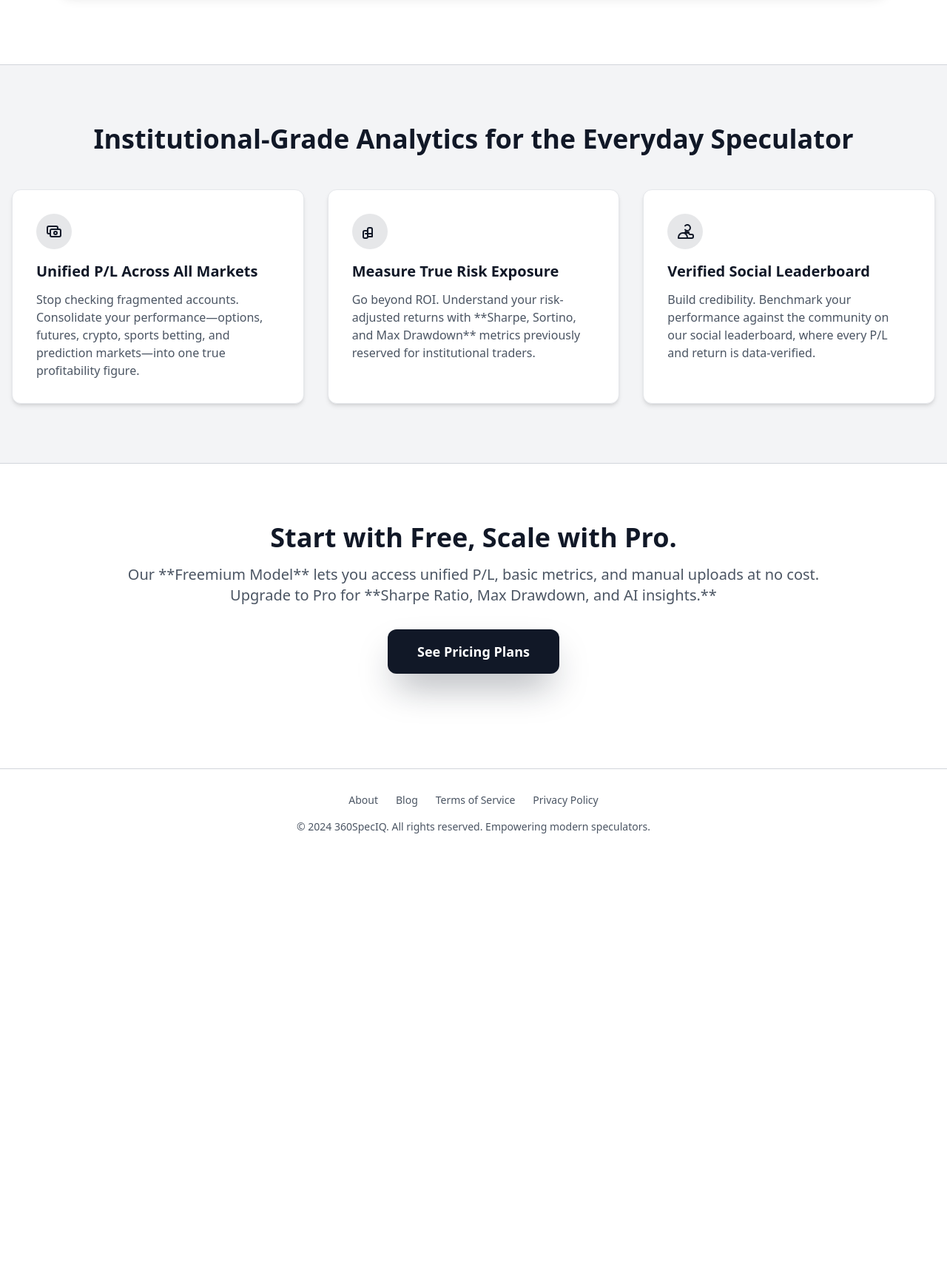
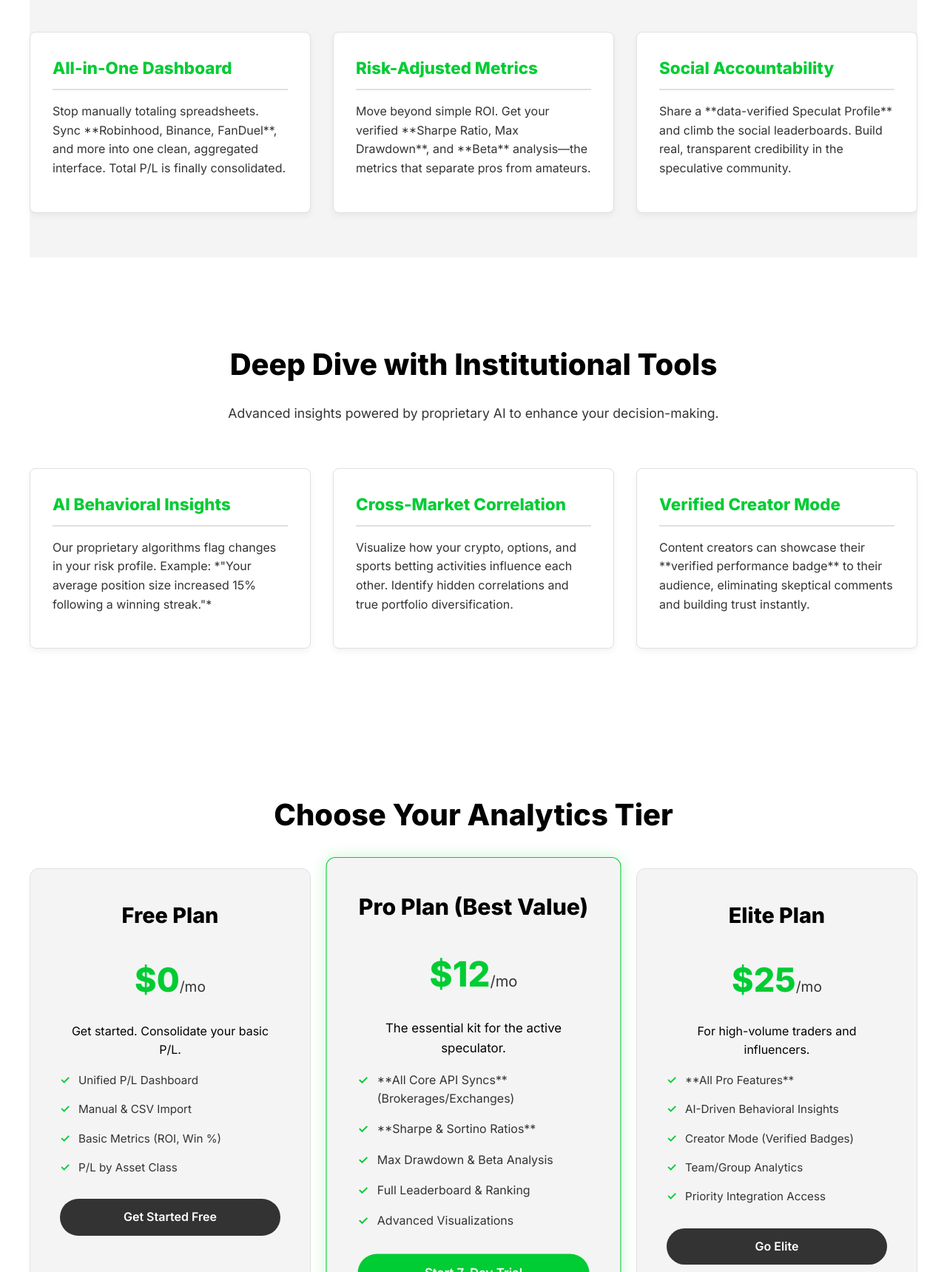
Before and after one commit to 360SpecIQ/WebLandingPage, a plain HTML site: page index.html in a window 1280 px wide. Shown: the part 1080-2800 px from the top of the page at 74% size. Before the commit the page ends 2240 px from the top, so only its background shows below. Drawn offline with nearby package versions, Linux system fonts and the light colour scheme.

Commit message:
Update index.html

```diff
--- a/index.html
+++ b/index.html
@@ -3,145 +3,392 @@
 <head>
     <meta charset="UTF-8">
     <meta name="viewport" content="width=device-width, initial-scale=1.0">
-    <title>360SpecIQ - Cross-Market Performance Analytics for Speculators</title>
-    <!-- Load Tailwind CSS -->
-    <script src="https://cdn.tailwindcss.com"></script>
+    <title>Speculat | Unified Performance Analytics for Speculators</title>
+    <meta name="description" content="Speculat is the all-in-one dashboard to measure, visualize, and benchmark your performance across stocks, crypto, forex, and sports betting. Get institutional-grade analytics for your speculative life.">
+    <link href="https://fonts.googleapis.com/css2?family=Inter:wght@400;600;800&display=swap" rel="stylesheet">
+
     <style>
-        /* Custom styles: Primary background is white, main color is gray-900 */
-        .spec-bg {
-            background-color: #ffffff; /* White background */
+        /* --- GLOBAL STYLES (White Primary, Black Secondary) --- */
+        :root {
+            --primary-bg: #FFFFFF; /* White - Primary Background */
+            --secondary-bg: #F4F4F4; /* Light Gray - Secondary Background/Containers */
+            --primary-text: #000000; /* Black - Main Text */
+            --secondary-text: #333333; /* Dark Gray - Secondary Text/Subheadings */
+            --accent: #00CC33; /* A vibrant green (similar to Robinhood's success/growth color) */
+            --border: #E0E0E0; /* Light border lines */
+            --cta-text: #FFFFFF; /* White text on accent buttons */
         }
+
+        body {
+            font-family: 'Inter', sans-serif;
+            background-color: var(--primary-bg);
+            color: var(--primary-text);
+            margin: 0;
+            padding: 0;
+            line-height: 1.6;
+            overflow-x: hidden;
+        }
+
+        .container {
+            max-width: 1200px;
+            margin: 0 auto;
+            padding: 0 20px;
+        }
+
+        a {
+            color: var(--secondary-text);
+            text-decoration: none;
+            transition: color 0.2s;
+        }
+
+        a:hover {
+            color: var(--accent);
+        }
+
+        /* --- HEADER & NAVIGATION --- */
+        header {
+            background: var(--primary-bg);
+            padding: 15px 0;
+            border-bottom: 1px solid var(--border);
+            position: sticky;
+            top: 0;
+            z-index: 1000;
+        }
+
+        header .logo {
+            font-size: 1.8rem;
+            font-weight: 800;
+            color: var(--primary-text);
+        }
+
+        nav a {
+            font-weight: 600;
+            margin-left: 30px;
+        }
+
+        .flex-between {
+            display: flex;
+            justify-content: space-between;
+            align-items: center;
+        }
+
+        /* --- CTA BUTTON STYLE --- */
+        .cta-button {
+            display: inline-block;
+            background-color: var(--accent);
+            color: var(--cta-text);
+            padding: 12px 30px;
+            border-radius: 999px; /* Pill shape for sleek look */
+            font-size: 1rem;
+            font-weight: 600;
+            transition: background-color 0.3s, transform 0.2s;
+            border: none;
+            cursor: pointer;
+        }
+
+        .cta-button:hover {
+            background-color: #00AA22; /* Slightly darker green on hover */
+            transform: translateY(-1px);
+        }
+
+        /* --- HERO SECTION --- */
+        #hero {
+            text-align: center;
+            padding: 100px 0;
+            min-height: 70vh;
+            display: flex;
+            align-items: center;
+            justify-content: center;
+        }
+
+        #hero h1 {
+            font-size: 4rem;
+            font-weight: 800;
+            margin-bottom: 20px;
+            line-height: 1.1;
+        }
+
+        #hero .highlight {
+            color: var(--accent);
+        }
+
+        #hero p {
+            font-size: 1.25rem;
+            color: var(--secondary-text);
+            margin-bottom: 40px;
+            max-width: 800px;
+            margin-left: auto;
+            margin-right: auto;
+        }
+
+        #hero small {
+            color: var(--secondary-text);
+            font-size: 0.9rem;
+            display: block;
+            margin-top: 15px;
+        }
+
+        /* --- FEATURE & PRICING HEADINGS --- */
+        h2 {
+            font-size: 2.5rem;
+            font-weight: 800;
+            margin-bottom: 20px;
+            padding-top: 20px;
+            color: var(--primary-text);
+        }
+
+        .section-subtitle {
+            font-size: 1.1rem;
+            color: var(--secondary-text);
+            margin-bottom: 60px;
+        }
+
+        /* --- FEATURE SECTION --- */
+        #features {
+            padding: 60px 0;
+            background-color: var(--secondary-bg);
+            text-align: center;
+            border-top: 1px solid var(--border);
+        }
+
+        .feature-grid {
+            display: grid;
+            grid-template-columns: repeat(auto-fit, minmax(300px, 1fr));
+            gap: 30px;
+            text-align: left;
+        }
+
+        .feature-card {
+            background: var(--primary-bg);
+            padding: 30px;
+            border-radius: 8px;
+            border: 1px solid var(--border);
+            box-shadow: 0 4px 8px rgba(0, 0, 0, 0.05);
+            transition: box-shadow 0.3s;
+        }
+
+        .feature-card:hover {
+            box-shadow: 0 8px 16px rgba(0, 0, 0, 0.1);
+        }
+
+        .feature-card h3 {
+            color: var(--accent);
+            font-size: 1.4rem;
+            margin-top: 0;
+            border-bottom: 2px solid var(--border);
+            padding-bottom: 10px;
+            margin-bottom: 15px;
+        }
+
+        .feature-card p {
+            color: var(--secondary-text);
+        }
+
+        /* --- PRICING SECTION --- */
+        #pricing {
+            padding: 80px 0;
+            text-align: center;
+        }
+
+        .pricing-grid {
+            display: flex;
+            justify-content: center;
+            gap: 30px;
+            margin-top: 40px;
+        }
+
+        .plan-card {
+            background: var(--secondary-bg);
+            padding: 40px;
+            border-radius: 12px;
+            width: 300px;
+            border: 1px solid var(--border);
+            text-align: center;
+            transition: border-color 0.3s, box-shadow 0.3s;
+        }
+
+        .plan-card.premium {
+            border-color: var(--accent);
+            box-shadow: 0 0 20px rgba(0, 204, 51, 0.2);
+            transform: scale(1.05); /* Highlight the best value */
+        }
+
+        .plan-card h3 {
+            font-size: 1.8rem;
+            margin-top: 0;
+            color: var(--primary-text);
+        }
+
+        .plan-card .price {
+            font-size: 2.8rem;
+            font-weight: 800;
+            margin: 10px 0 20px;
+            color: var(--accent);
+        }
+
+        .plan-card ul {
+            list-style: none;
+            padding: 0;
+            text-align: left;
+            margin-bottom: 30px;
+            color: var(--secondary-text);
+        }
+
+        .plan-card ul li {
+            margin-bottom: 15px;
+            padding-left: 25px;
+            position: relative;
+            font-size: 0.95rem;
+        }
+
+        .plan-card ul li::before {
+            content: '✓';
+            color: var(--accent);
+            font-weight: 800;
+            position: absolute;
+            left: 0;
+        }
+
+        .plan-card .cta-button {
+            width: 100%;
+            padding: 12px 0;
+        }
+
+        .plan-card:not(.premium) .cta-button {
+            background-color: var(--secondary-text);
+        }
+        .plan-card:not(.premium) .cta-button:hover {
+            background-color: var(--primary-text);
+        }
+
+
+        /* --- FOOTER --- */
+        footer {
+            background: var(--secondary-bg);
+            color: var(--secondary-text);
+            text-align: center;
+            padding: 20px 0;
+            border-top: 1px solid var(--border);
+            font-size: 0.85rem;
+        }
+
     </style>
 </head>
-<body class="bg-white text-gray-900 font-sans min-h-screen flex flex-col">
+<body>
 
-    <!-- Header / Navigation Bar -->
-    <header class="p-4 sm:px-8 border-b border-gray-300 sticky top-0 z-10 bg-white/95 backdrop-blur-sm">
-        <div class="max-w-7xl mx-auto flex justify-between items-center">
-            <!-- Logo -->
-            <a href="#" class="flex items-center space-x-2 text-2xl font-extrabold tracking-tight text-gray-900">
-                <svg class="w-6 h-6 text-gray-900" fill="none" stroke="currentColor" viewBox="0 0 24 24" xmlns="http://www.w3.org/2000/svg">
-                    <path stroke-linecap="round" stroke-linejoin="round" stroke-width="2" d="M7 12l3-3 3 3 4-4M8 21l4-4 4 4M3 10h18M5 19h14a2 2 0 002-2V7a2 2 0 00-2-2H5a2 2 0 00-2 2v10a2 2 0 002 2z"></path>
-                </svg>
-                <span>360SpecIQ</span>
-            </a>
-
-            <!-- CTA Button: Black background for high contrast -->
-            <a href="#" class="px-4 py-2 bg-gray-900 text-white font-semibold rounded-lg shadow-lg transition duration-200 text-sm hover:bg-gray-700">
-                Start Free Trial
-            </a>
+    <header>
+        <div class="container flex-between">
+            <div class="logo">Speculat</div>
+            <nav class="flex-between">
+                <a href="#features">Analytics</a>
+                <a href="#social">Social</a>
+                <a href="#pricing">Pricing</a>
+                <a href="#">Log In</a>
+                <a href="#" class="cta-button" style="padding: 8px 20px; margin-left: 20px; font-size: 0.95rem;">Sign Up Free</a>
+            </nav>
         </div>
     </header>
 
-    <!-- Main Content Area -->
-    <main class="flex-grow">
-        <!-- 1. Hero Section -->
-        <section class="py-16 md:py-24 text-center max-w-6xl mx-auto px-4">
-            <h1 class="text-4xl sm:text-6xl md:text-7xl font-extrabold leading-tight mb-6 text-gray-900">
-                Master Your <span class="text-black">Entire Speculative Portfolio</span>.
-            </h1>
-            <p class="text-xl sm:text-2xl text-gray-600 mb-10 max-w-3xl mx-auto">
-                Unify all your profits and risks—from options and crypto to sports betting and prediction markets—in one powerful, data-verified dashboard.
-            </p>
-            <div class="flex flex-col sm:flex-row justify-center space-y-4 sm:space-y-0 sm:space-x-4">
-                <!-- Primary CTA: Black button on white background -->
-                <a href="#" class="px-8 py-4 bg-gray-900 text-white text-lg font-bold rounded-xl shadow-2xl transition duration-300 transform hover:scale-105 hover:bg-gray-700">
-                    Connect Your Accounts
-                </a>
-                <!-- Secondary CTA: Light gray button -->
-                <a href="#" class="px-8 py-4 bg-gray-200 hover:bg-gray-300 text-gray-900 text-lg font-bold rounded-xl transition duration-300 transform hover:scale-105">
-                    View Demo Dashboard
-                </a>
+    <main>
+        <section id="hero" class="container">
+            <div>
+                <h1>Verify Your Edge.<br>The Unified <span class="highlight">Performance</span> Hub.</h1>
+                <p>Speculat connects all your speculative activity—stocks, crypto, forex, and betting—to give you institutional-grade risk metrics and a transparent social scoreboard.</p>
+                <a href="#" class="cta-button">Start Measuring Your P/L Now</a>
+                <small>No credit card required. Free tier includes aggregated P/L tracking.</small>
             </div>
+        </section>
 
-            <!-- Placeholder for App Screenshot/Dashboard -->
-            <div class="mt-16 bg-gray-100 p-6 rounded-2xl shadow-lg border border-gray-300">
-                <p class="text-gray-600 text-lg font-mono">
-                    // 360SpecIQ Dashboard Preview: Unified P/L Visualization
-                </p>
-                <!-- Image placeholder using Tailwind utility classes -->
-                <div class="h-48 sm:h-72 md:h-96 w-full mt-4 bg-gray-300 rounded-lg flex items-center justify-center">
-                    <svg class="w-16 h-16 text-gray-700 opacity-70" fill="currentColor" viewBox="0 0 24 24">
-                        <path d="M4 11h3v10H4zm6-7h3v17h-3zM16 8h3v13h-3z"></path>
-                    </svg>
+        <section id="features" class="container">
+            <h2>Stop Guessing. Start Measuring.</h2>
+            <p class="section-subtitle">Bridging the gap between a fragmented speculative life and verified performance.</p>
+            <div class="feature-grid">
+                <div class="feature-card">
+                    <h3>All-in-One Dashboard</h3>
+                    <p>Stop manually totaling spreadsheets. Sync **Robinhood, Binance, FanDuel**, and more into one clean, aggregated interface. Total P/L is finally consolidated.</p>
+                </div>
+                <div class="feature-card">
+                    <h3>Risk-Adjusted Metrics</h3>
+                    <p>Move beyond simple ROI. Get your verified **Sharpe Ratio, Max Drawdown**, and **Beta** analysis—the metrics that separate pros from amateurs.</p>
+                </div>
+                <div class="feature-card">
+                    <h3>Social Accountability</h3>
+                    <p>Share a **data-verified Speculat Profile** and climb the social leaderboards. Build real, transparent credibility in the speculative community.</p>
                 </div>
             </div>
         </section>
 
-        <!-- 2. Features/Value Proposition Section -->
-        <section class="py-16 md:py-20 bg-gray-100 border-t border-b border-gray-300 px-4">
-            <div class="max-w-7xl mx-auto">
-                <h2 class="text-3xl sm:text-4xl font-extrabold text-center mb-12 text-gray-900">
-                    Institutional-Grade Analytics for the Everyday Speculator
-                </h2>
-                <div class="grid grid-cols-1 md:grid-cols-3 gap-8">
-
-                    <!-- Feature Card 1: Unified P/L -->
-                    <div class="bg-white p-8 rounded-xl shadow-md hover:shadow-xl transition duration-300 border border-gray-200">
-                        <!-- Monochrome icon styling -->
-                        <div class="flex items-center justify-center w-12 h-12 mb-4 rounded-full bg-gray-900/10 text-gray-900">
-                             <svg class="w-6 h-6" fill="none" stroke="currentColor" viewBox="0 0 24 24" xmlns="http://www.w3.org/2000/svg"><path stroke-linecap="round" stroke-linejoin="round" stroke-width="2" d="M17 9V7a2 2 0 00-2-2H5a2 2 0 00-2 2v6a2 2 0 002 2h2m2 4h10a2 2 0 002-2v-6a2 2 0 00-2-2H9a2 2 0 00-2 2v6a2 2 0 002 2zm7-5a2 2 0 11-4 0 2 2 0 014 0z"></path></svg>
-                        </div>
-                        <h3 class="text-xl font-bold text-gray-900 mb-3">Unified P/L Across All Markets</h3>
-                        <p class="text-gray-600">
-                            Stop checking fragmented accounts. Consolidate your performance—options, futures, crypto, sports betting, and prediction markets—into one true profitability figure.
-                        </p>
-                    </div>
-
-                    <!-- Feature Card 2: Risk-Adjusted Metrics -->
-                    <div class="bg-white p-8 rounded-xl shadow-md hover:shadow-xl transition duration-300 border border-gray-200">
-                        <!-- Monochrome icon styling -->
-                        <div class="flex items-center justify-center w-12 h-12 mb-4 rounded-full bg-gray-900/10 text-gray-900">
-                             <svg class="w-6 h-6" fill="none" stroke="currentColor" viewBox="0 0 24 24" xmlns="http://www.w3.org/2000/svg"><path stroke-linecap="round" stroke-linejoin="round" stroke-width="2" d="M9 19v-6a2 2 0 00-2-2H5a2 2 0 00-2 2v6a2 2 0 002 2h2a2 2 0 002-2zm0 0V9a2 2 0 012-2h2a2 2 0 012 2v10m-6 0h6m-9-4h9"></path></svg>
-                        </div>
-                        <h3 class="text-xl font-bold text-gray-900 mb-3">Measure True Risk Exposure</h3>
-                        <p class="text-gray-600">
-                            Go beyond ROI. Understand your risk-adjusted returns with **Sharpe, Sortino, and Max Drawdown** metrics previously reserved for institutional traders.
-                        </p>
-                    </div>
-
-                    <!-- Feature Card 3: Social Accountability -->
-                    <div class="bg-white p-8 rounded-xl shadow-md hover:shadow-xl transition duration-300 border border-gray-200">
-                        <!-- Monochrome icon styling -->
-                        <div class="flex items-center justify-center w-12 h-12 mb-4 rounded-full bg-gray-900/10 text-gray-900">
-                             <svg class="w-6 h-6" fill="none" stroke="currentColor" viewBox="0 0 24 24" xmlns="http://www.w3.org/2000/svg"><path stroke-linecap="round" stroke-linejoin="round" stroke-width="2" d="M12 4.354a4 4 0 110 5.292M15 21H3v-1a6 6 0 0112 0v1zm0 0h6a2 2 0 002-2v-1a2 2 0 00-2-2h-2.586l-1.414-1.414A2 2 0 0012 14h-2m4 0h2m-4 0h2m-4 0h2"></path></svg>
-                        </div>
-                        <h3 class="text-xl font-bold text-gray-900 mb-3">Verified Social Leaderboard</h3>
-                        <p class="text-gray-600">
-                            Build credibility. Benchmark your performance against the community on our social leaderboard, where every P/L and return is data-verified.
-                        </p>
-                    </div>
-
+        <section id="social" class="container" style="padding: 60px 0;">
+            <h2 style="text-align: center;">Deep Dive with Institutional Tools</h2>
+            <p class="section-subtitle" style="text-align: center;">Advanced insights powered by proprietary AI to enhance your decision-making.</p>
+            <div class="feature-grid">
+                <div class="feature-card">
+                    <h3>AI Behavioral Insights</h3>
+                    <p>Our proprietary algorithms flag changes in your risk profile. Example: *"Your average position size increased 15% following a winning streak."*</p>
+                </div>
+                <div class="feature-card">
+                    <h3>Cross-Market Correlation</h3>
+                    <p>Visualize how your crypto, options, and sports betting activities influence each other. Identify hidden correlations and true portfolio diversification.</p>
+                </div>
+                <div class="feature-card">
+                    <h3>Verified Creator Mode</h3>
+                    <p>Content creators can showcase their **verified performance badge** to their audience, eliminating skeptical comments and building trust instantly.</p>
                 </div>
             </div>
         </section>
 
-        <!-- 3. CTA / Pricing Summary -->
-        <section class="py-16 md:py-20 max-w-5xl mx-auto px-4 text-center">
-            <h2 class="text-3xl sm:text-4xl font-extrabold mb-4 text-gray-900">
-                Start with Free, Scale with Pro.
-            </h2>
-            <p class="text-xl text-gray-600 mb-8">
-                Our **Freemium Model** lets you access unified P/L, basic metrics, and manual uploads at no cost. Upgrade to Pro for **Sharpe Ratio, Max Drawdown, and AI insights.**
-            </p>
-            <!-- CTA Button: Black button for high contrast -->
-            <a href="#" class="inline-block px-10 py-4 bg-gray-900 text-white text-lg font-bold rounded-xl shadow-2xl shadow-gray-900/40 transition duration-300 transform hover:translate-y-[-2px] hover:bg-gray-700">
-                See Pricing Plans
-            </a>
+        <section id="pricing" class="container">
+            <h2>Choose Your Analytics Tier</h2>
+            <div class="pricing-grid">
+
+                <div class="plan-card">
+                    <h3>Free Plan</h3>
+                    <div class="price">$0<span style="font-size: 1.2rem; font-weight: 400; color: var(--secondary-text);">/mo</span></div>
+                    <p>Get started. Consolidate your basic P/L.</p>
+                    <ul>
+                        <li>Unified P/L Dashboard</li>
+                        <li>Manual & CSV Import</li>
+                        <li>Basic Metrics (ROI, Win %)</li>
+                        <li>P/L by Asset Class</li>
+                    </ul>
+                    <a href="#" class="cta-button">Get Started Free</a>
+                </div>
+
+                <div class="plan-card premium">
+                    <h3>Pro Plan (Best Value)</h3>
+                    <div class="price">$12<span style="font-size: 1.2rem; font-weight: 400; color: var(--secondary-text);">/mo</span></div>
+                    <p>The essential kit for the active speculator.</p>
+                    <ul>
+                        <li>**All Core API Syncs** (Brokerages/Exchanges)</li>
+                        <li>**Sharpe & Sortino Ratios**</li>
+                        <li>Max Drawdown & Beta Analysis</li>
+                        <li>Full Leaderboard & Ranking</li>
+                        <li>Advanced Visualizations</li>
+                    </ul>
+                    <a href="#" class="cta-button">Start 7-Day Trial</a>
+                </div>
+
+                <div class="plan-card">
+                    <h3>Elite Plan</h3>
+                    <div class="price">$25<span style="font-size: 1.2rem; font-weight: 400; color: var(--secondary-text);">/mo</span></div>
+                    <p>For high-volume traders and influencers.</p>
+                    <ul>
+                        <li>**All Pro Features**</li>
+                        <li>AI-Driven Behavioral Insights</li>
+                        <li>Creator Mode (Verified Badges)</li>
+                        <li>Team/Group Analytics</li>
+                        <li>Priority Integration Access</li>
+                    </ul>
+                    <a href="#" class="cta-button">Go Elite</a>
+                </div>
+            </div>
         </section>
 
     </main>
 
-    <!-- Footer -->
-    <footer class="p-8 border-t border-gray-300 mt-12">
-        <div class="max-w-7xl mx-auto text-center text-gray-600 text-sm space-y-4">
-            <div class="flex justify-center space-x-6">
-                <a href="#" class="hover:text-gray-900 transition duration-200">About</a>
-                <a href="#" class="hover:text-gray-900 transition duration-200">Blog</a>
-                <a href="#" class="hover:text-gray-900 transition duration-200">Terms of Service</a>
-                <a href="#" class="hover:text-gray-900 transition duration-200">Privacy Policy</a>
-            </div>
-            <p>&copy; 2024 360SpecIQ. All rights reserved. Empowering modern speculators.</p>
+    <footer>
+        <div class="container">
+            <p>&copy; 2025 Speculat (SpecIQ). All rights reserved. | Analytics, not trading/betting advice. | <a href="#" style="color: var(--secondary-text);">Privacy Policy</a> | <a href="#" style="color: var(--secondary-text);">Terms</a></p>
         </div>
     </footer>
 
```
